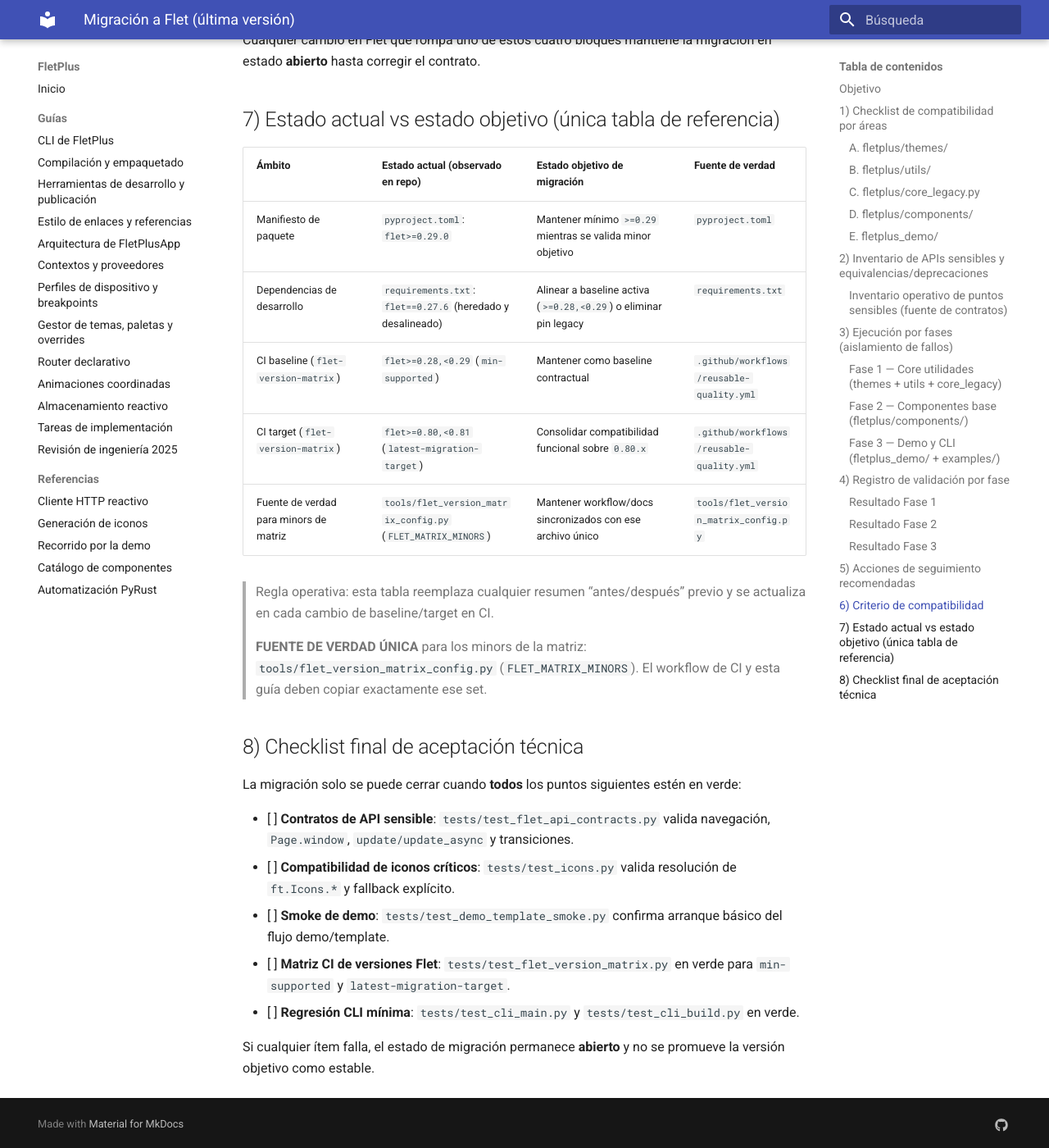
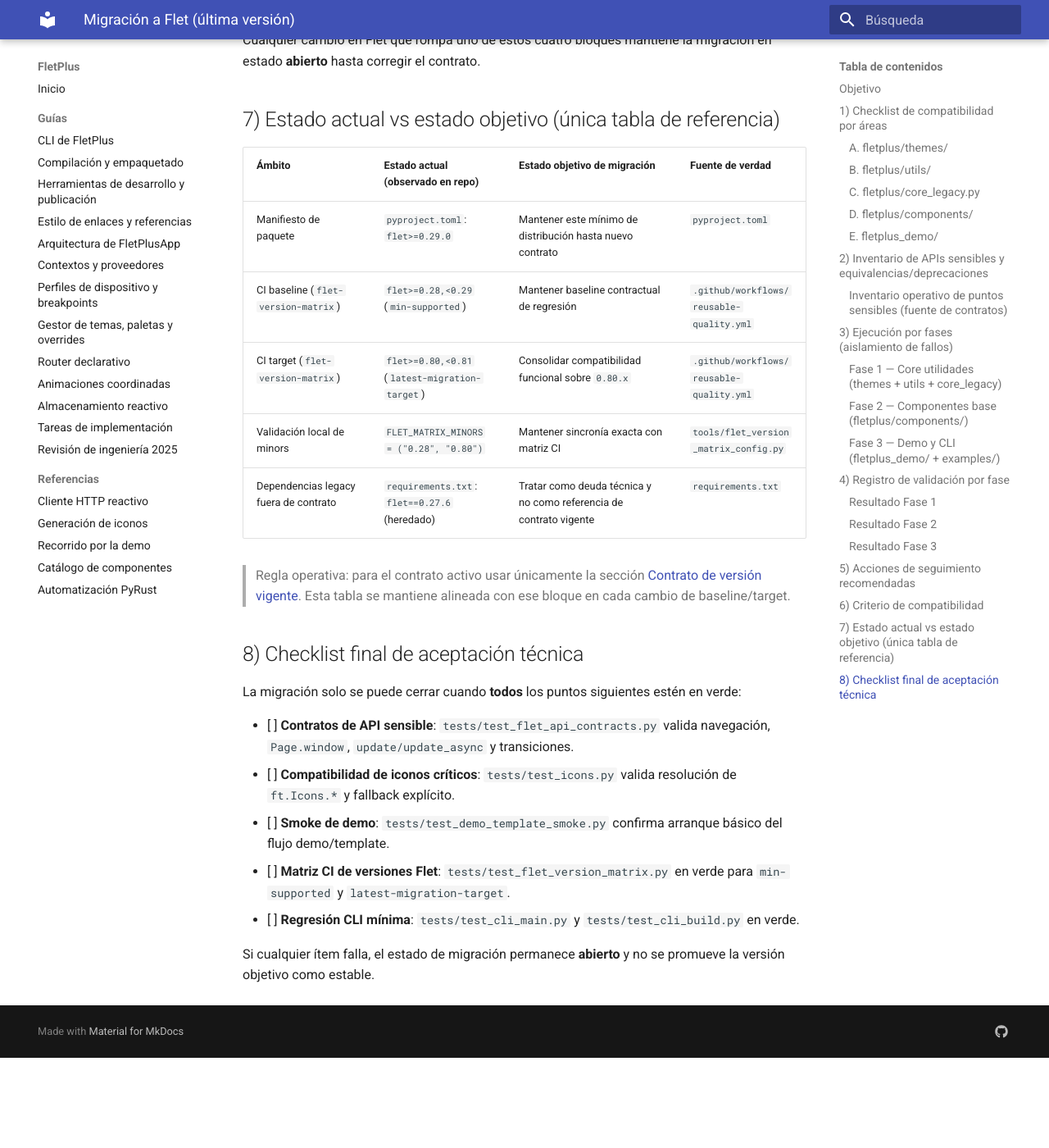
Before and after one commit to Alphonsus411/FletPlus, an MkDocs documentation site: the page built from docs/migration-flet-latest.md, in a window 1280 px wide and 1400 px high, scrolled down 6156 px. Shown: the whole window at 82% size. Built offline with MkDocs 1.6.1 and Material for MkDocs 9.7.7, drawn with Linux system fonts in a browser that asks for light colours; after the commit the page ends 7446 px from its top, so only the background shows below that; some of the changed text lies outside the part shown.

Commit message:
docs: alinear contrato de versiones de Flet en README y guías

```diff
--- a/docs/migration-flet-latest.md
+++ b/docs/migration-flet-latest.md
@@ -10,8 +10,9 @@
 - `fletplus/core_legacy.py`
 - `fletplus_demo/`
 
-**Versión mínima soportada (estado actual)**: `flet>=0.28,<0.29` (según job `min-supported` de CI).
-**Versión objetivo de migración (estado objetivo)**: `flet>=0.80,<0.81` (según job `latest-migration-target` de CI).
+**Baseline de validación (estado actual en CI)**: `flet>=0.28,<0.29` (job `min-supported`).
+**Versión objetivo de migración (estado objetivo en CI)**: `flet>=0.80,<0.81` (job `latest-migration-target`).
+**Mínimo de paquete (distribución)**: `flet>=0.29.0` (según `pyproject.toml`).
 
 ---
 
@@ -169,15 +170,13 @@
 
 | Ámbito | Estado actual (observado en repo) | Estado objetivo de migración | Fuente de verdad |
 |---|---|---|---|
-| Manifiesto de paquete | `pyproject.toml`: `flet>=0.29.0` | Mantener mínimo `>=0.29` mientras se valida minor objetivo | `pyproject.toml` |
-| Dependencias de desarrollo | `requirements.txt`: `flet==0.27.6` (heredado y desalineado) | Alinear a baseline activa (`>=0.28,<0.29`) o eliminar pin legacy | `requirements.txt` |
-| CI baseline (`flet-version-matrix`) | `flet>=0.28,<0.29` (`min-supported`) | Mantener como baseline contractual | `.github/workflows/reusable-quality.yml` |
+| Manifiesto de paquete | `pyproject.toml`: `flet>=0.29.0` | Mantener este mínimo de distribución hasta nuevo contrato | `pyproject.toml` |
+| CI baseline (`flet-version-matrix`) | `flet>=0.28,<0.29` (`min-supported`) | Mantener baseline contractual de regresión | `.github/workflows/reusable-quality.yml` |
 | CI target (`flet-version-matrix`) | `flet>=0.80,<0.81` (`latest-migration-target`) | Consolidar compatibilidad funcional sobre `0.80.x` | `.github/workflows/reusable-quality.yml` |
-| Fuente de verdad para minors de matriz | `tools/flet_version_matrix_config.py` (`FLET_MATRIX_MINORS`) | Mantener workflow/docs sincronizados con ese archivo único | `tools/flet_version_matrix_config.py` |
+| Validación local de minors | `FLET_MATRIX_MINORS = ("0.28", "0.80")` | Mantener sincronía exacta con matriz CI | `tools/flet_version_matrix_config.py` |
+| Dependencias legacy fuera de contrato | `requirements.txt`: `flet==0.27.6` (heredado) | Tratar como deuda técnica y no como referencia de contrato vigente | `requirements.txt` |
 
-> Regla operativa: esta tabla reemplaza cualquier resumen “antes/después” previo y se actualiza en cada cambio de baseline/target en CI.
-
-> **FUENTE DE VERDAD ÚNICA** para los minors de la matriz: `tools/flet_version_matrix_config.py` (`FLET_MATRIX_MINORS`). El workflow de CI y esta guía deben copiar exactamente ese set.
+> Regla operativa: para el contrato activo usar únicamente la sección [Contrato de versión vigente](tooling.md#contrato-de-version-vigente). Esta tabla se mantiene alineada con ese bloque en cada cambio de baseline/target.
 
 ## 8) Checklist final de aceptación técnica
 
```
Also changed, not shown: README.md (+6 -4 lines), docs/tooling.md (+13 -1 lines).
